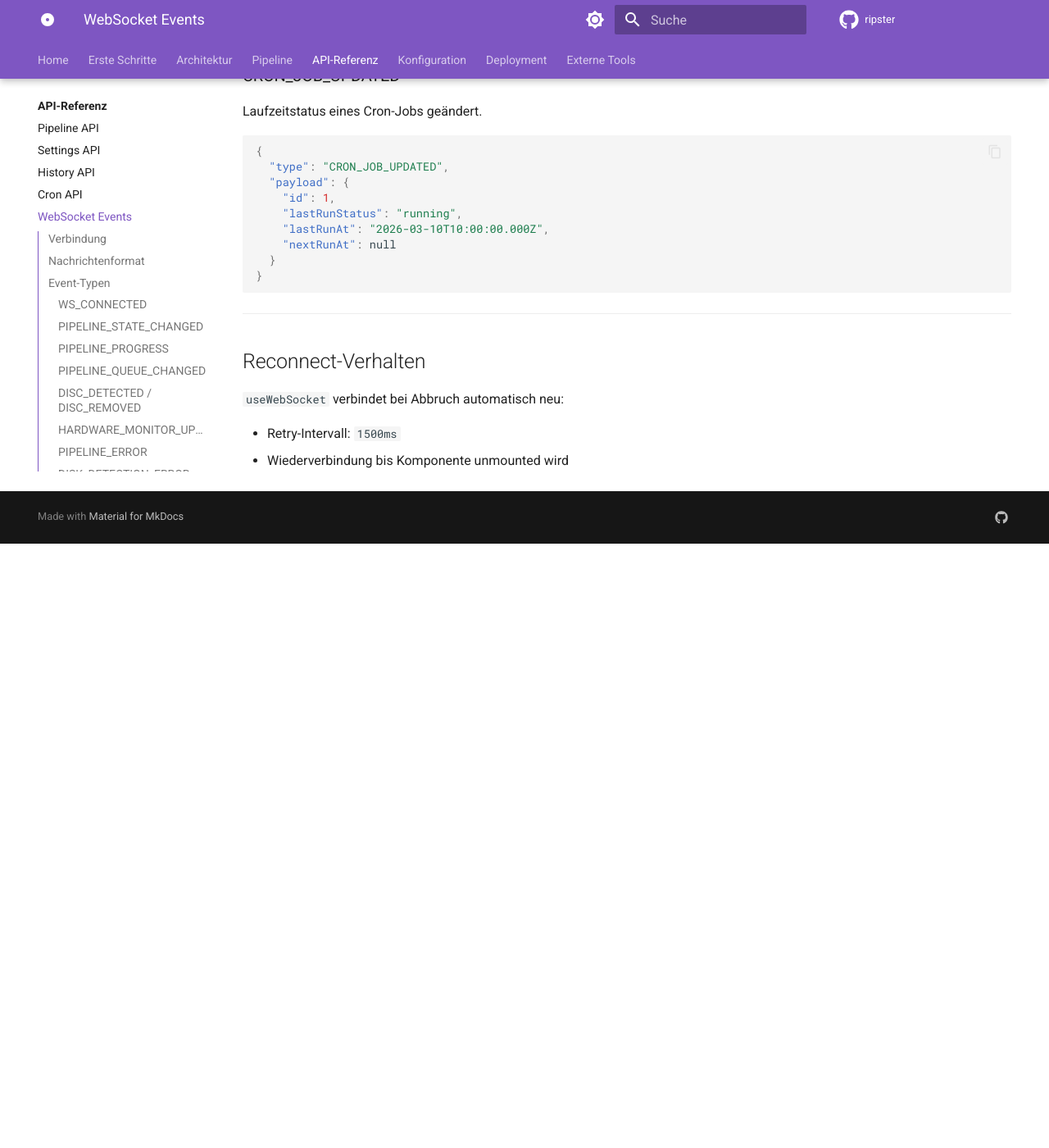
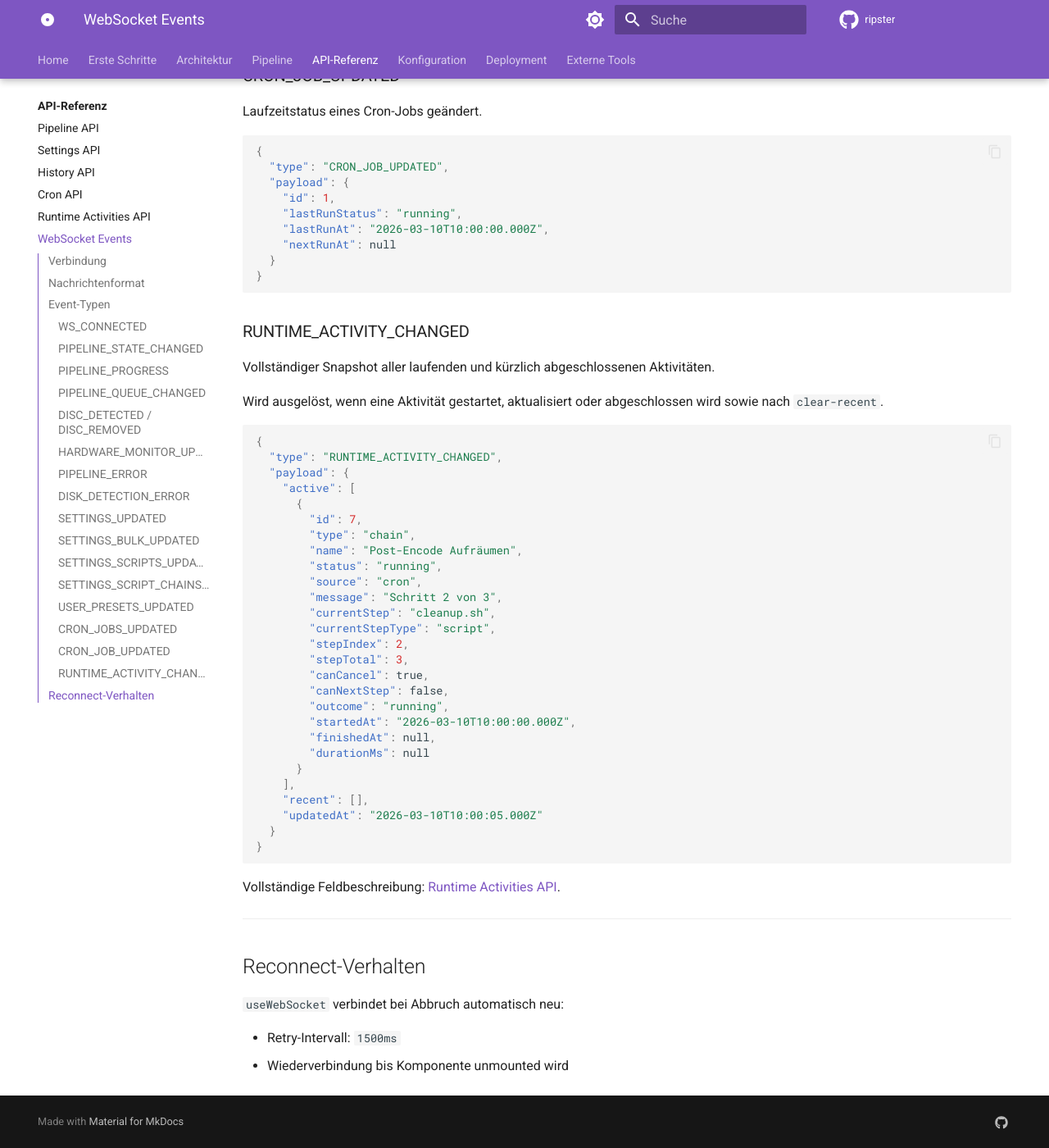
Before and after one commit to Mboehmlaender/ripster, an MkDocs documentation site: the page built from docs/api/websocket.md, in a window 1280 px wide and 1400 px high, scrolled down 4041 px. Shown: the whole window at 82% size. Built offline with MkDocs 1.6.1 and Material for MkDocs 9.7.7, drawn with Linux system fonts in a browser that asks for light colours; comment, search, counter and statistics services are not loaded; the version menu is left out; before the commit the page ends 4704 px from its top, so only the background shows below that.

Commit message:
final dev

````diff
--- a/docs/api/websocket.md
+++ b/docs/api/websocket.md
@@ -204,6 +204,44 @@ Laufzeitstatus eines Cron-Jobs geändert.
 }
 ```
 
+### RUNTIME_ACTIVITY_CHANGED
+
+Vollständiger Snapshot aller laufenden und kürzlich abgeschlossenen Aktivitäten.
+
+Wird ausgelöst, wenn eine Aktivität gestartet, aktualisiert oder abgeschlossen wird sowie nach `clear-recent`.
+
+```json
+{
+  "type": "RUNTIME_ACTIVITY_CHANGED",
+  "payload": {
+    "active": [
+      {
+        "id": 7,
+        "type": "chain",
+        "name": "Post-Encode Aufräumen",
+        "status": "running",
+        "source": "cron",
+        "message": "Schritt 2 von 3",
+        "currentStep": "cleanup.sh",
+        "currentStepType": "script",
+        "stepIndex": 2,
+        "stepTotal": 3,
+        "canCancel": true,
+        "canNextStep": false,
+        "outcome": "running",
+        "startedAt": "2026-03-10T10:00:00.000Z",
+        "finishedAt": null,
+        "durationMs": null
+      }
+    ],
+    "recent": [],
+    "updatedAt": "2026-03-10T10:00:05.000Z"
+  }
+}
+```
+
+Vollständige Feldbeschreibung: [Runtime Activities API](runtime-activities.md).
+
 ---
 
 ## Reconnect-Verhalten
--- a/mkdocs.yml
+++ b/mkdocs.yml
@@ -69,6 +69,7 @@ nav:
     - Settings API: api/settings.md
     - History API: api/history.md
     - Cron API: api/crons.md
+    - Runtime Activities API: api/runtime-activities.md
     - WebSocket Events: api/websocket.md
   - Konfiguration:
     - configuration/index.md
````
Also changed, not shown: README.md (+7 -0 lines), docs/architecture/backend.md (+25 -0 lines), 1 other file.
